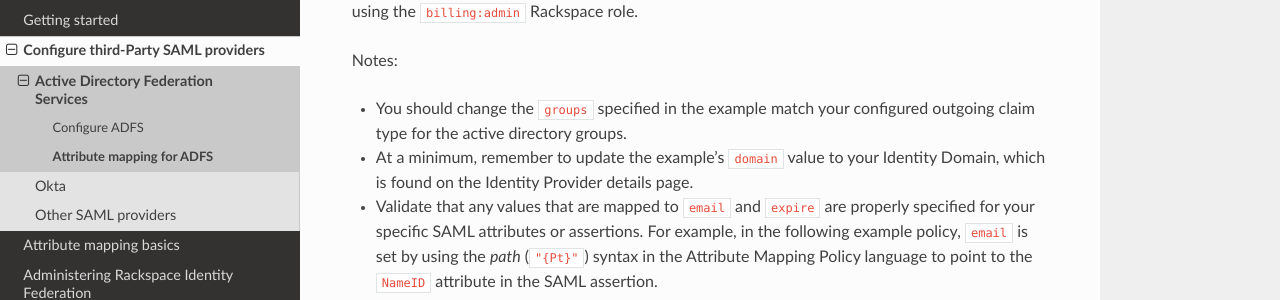
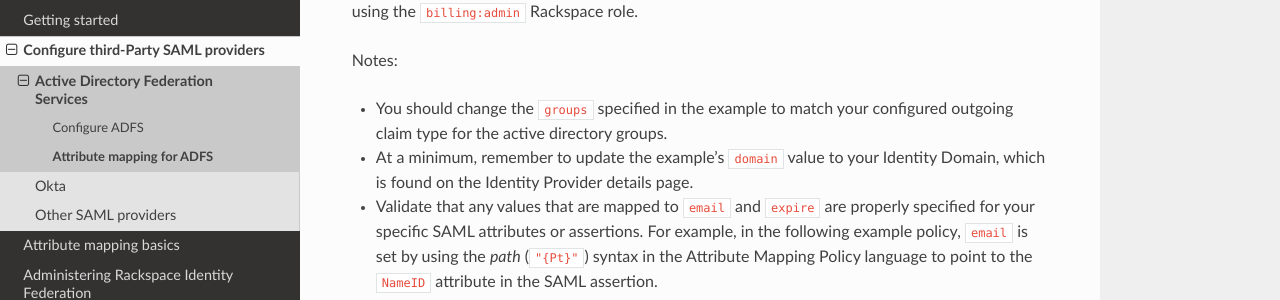
Before and after one commit to rackerlabs/docs-rackspace-federation, a Sphinx documentation site: the page built from doc/config-3p-saml/config-adfs/adfs-attribmapping.rst, in a window 1280 px wide and 900 px high, scrolled down 1724 px. Shown: the part 159-459 px from the top of the window. Built offline with Sphinx 7.4.7 and the Read the Docs theme 2.0.0, drawn with Linux system fonts in a browser that asks for light colours; the version number could not be read and is left out.

Commit message:
final tweaks from Richard's review

```diff
--- a/doc/common/common-front.rst
+++ b/doc/common/common-front.rst
@@ -13,7 +13,7 @@ protocol.
 
 |product name| is supported for users of Rackspace Cloud and Fanatical
 Support for AWS. Although the feature will be enhanced to include all customers
-in the future, dedicated Hosting accounts are not currently supported.
+in the future, Dedicated Hosting accounts are not currently supported.
 
 
 Using |product name| provides the following benefits:
--- a/doc/config-3p-saml/config-adfs/adfs-attribmapping.rst
+++ b/doc/config-3p-saml/config-adfs/adfs-attribmapping.rst
@@ -40,7 +40,7 @@ services by using the ``billing:admin`` Rackspace role.
 
 Notes:
 
-- You should change the ``groups`` specified in the example match your
+- You should change the ``groups`` specified in the example to match your
   configured outgoing claim type for the active directory groups.
 - At a minimum, remember to update the example's ``domain`` value to your
   Identity Domain, which is found on the |idp| details page.
```
